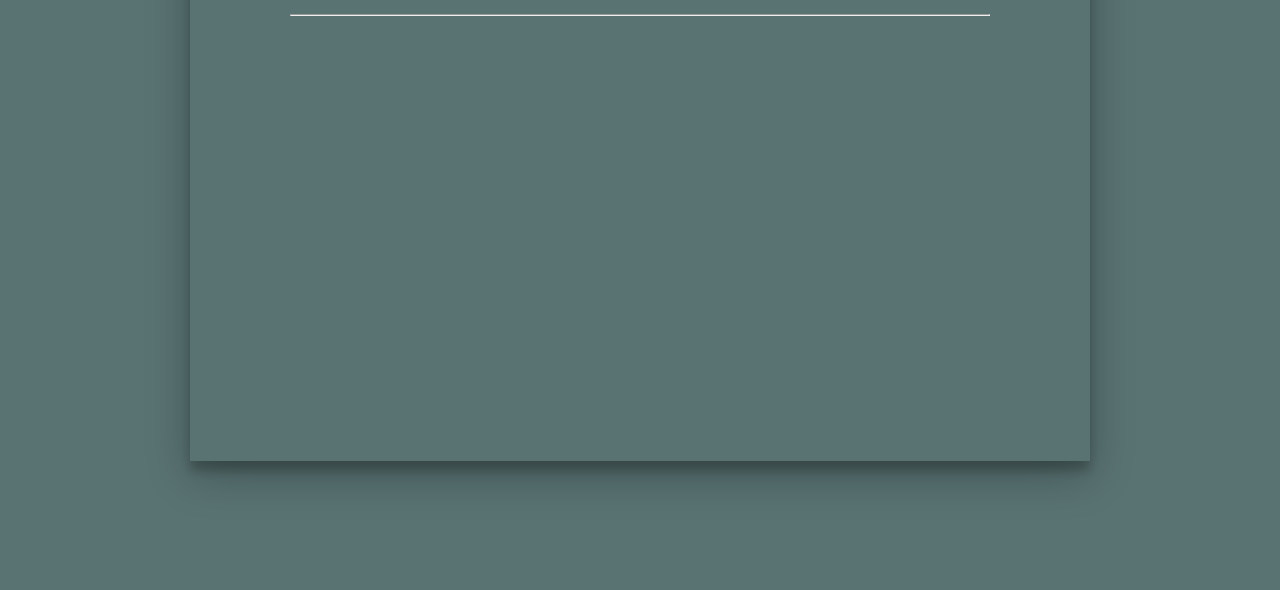
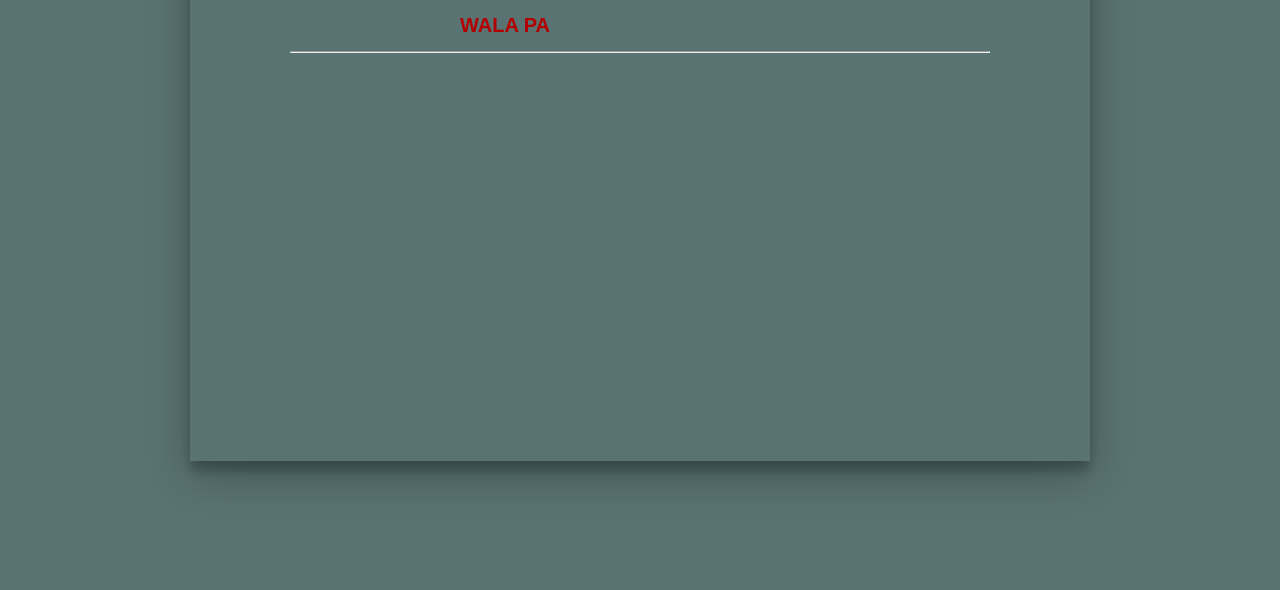
Before and after one commit to jgodezano/baranguide-informatics, a plain HTML site: page termsofuse.html in a window 1280 px wide. Shown: the part 210-800 px from the top of the page. Drawn offline with Linux system fonts and the light colour scheme.

Commit message:
Update termsofuse.html

```diff
--- a/termsofuse.html
+++ b/termsofuse.html
@@ -16,7 +16,7 @@
   <div class="form-container register-container" class="transbox">
     <img alt="" class="avatar" src="flogo.png">
     <form action="#">
-      <h1>  </h1>
+      <h1> WALA PA </h1>
       <hr>
 
 
```
